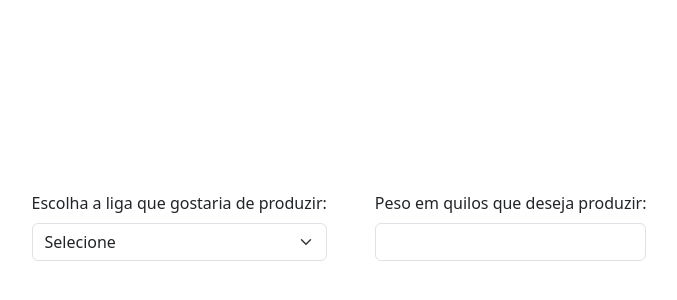
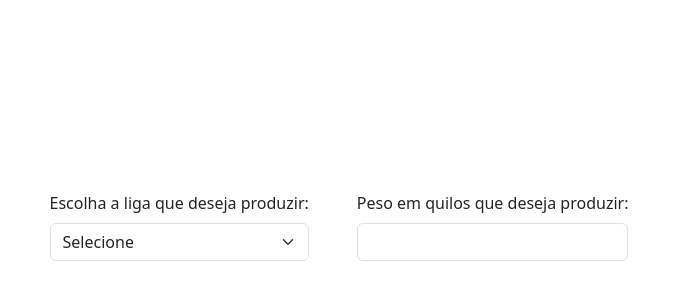
Before and after one commit to ddaiane/calculo_de_carga, a React (Vite) app: page / in a window 1280 px wide. Shown: the part 162-462 px from the top of the page, without its empty margins (301-978 px from the left). Built offline with nearby package versions, Linux system fonts and the light colour scheme.

Commit message:
corrige texto

```diff
--- a/src/components/LigaFinalDefinition.tsx
+++ b/src/components/LigaFinalDefinition.tsx
@@ -7,7 +7,7 @@ export default function LigaFinalDefinition(props: any) {
         <Stack direction="horizontal" gap={5} className="mx-auto">
             <Form.Group controlId="ligaFinal">
                 <Form.Label>
-                    Escolha a liga que gostaria de produzir:
+                    Escolha a liga que deseja produzir:
                 </Form.Label>
                 <Form.Select
                     aria-label="Escolha a liga que gostaria de produzir"
```
